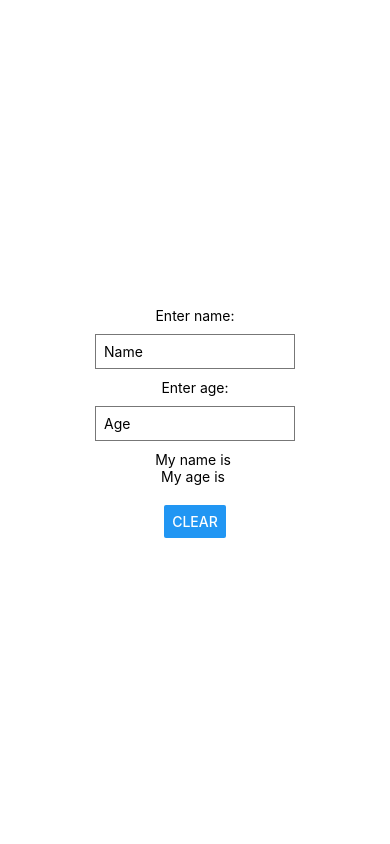
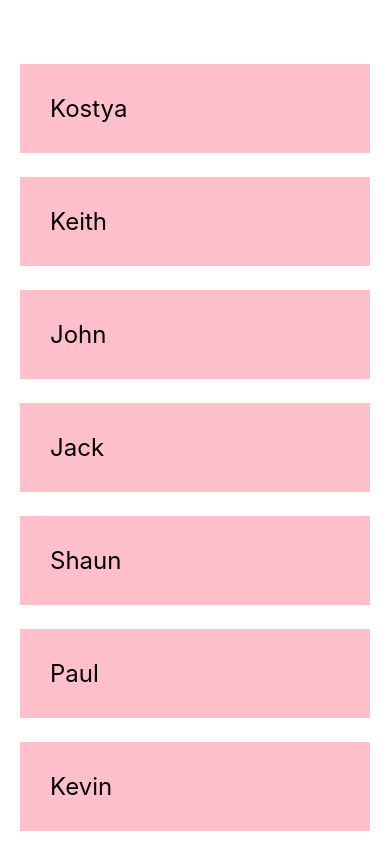
Before and after one commit to KeithChasen/react-native-gq-nd, a React Native app: screen / in a window 390 px wide. Built offline with nearby package versions, Linux system fonts and the light colour scheme.

Commit message:
lists using scroll view tag

```diff
--- a/App.js
+++ b/App.js
@@ -1,37 +1,35 @@
 import { StatusBar } from 'expo-status-bar';
 import React, { useState } from 'react';
-import { StyleSheet, Text, View, Button, TextInput } from 'react-native';
+import { StyleSheet, Text, View, Button, TextInput, ScrollView } from 'react-native';
 
 export default function App() {
-  const [name, setName] = useState('');
-  const [age, setAge] = useState('');
-  const clearHandler = () => {
-    setName('');
-    setAge('');
-  };
+  const [people, setPeople] = useState([
+    {name: 'Kostya', key: 1},
+    {name: 'Keith', key: 2},
+    {name: 'John', key: 3},
+    {name: 'Jack', key: 4},
+    {name: 'Shaun', key: 5},
+    {name: 'Paul', key: 6},
+    {name: 'Kevin', key: 7},
+    {name: 'Marshal', key: 8},
+  ]);
 
   return (
     <View style={styles.container}>
-      <Text>Enter name:</Text>
-      <TextInput
-        style={styles.input}
-        placeholder='Name'
-        onChangeText={(val) => setName(val)}
-        value={name}
-      />
-      <Text>Enter age:</Text>
-      <TextInput
-        style={styles.input}
-        keyboardType='numeric'
-        placeholder='Age'
-        onChangeText={(val) => setAge(val)}
-        value={age}
-      />
-      <Text>My name is {name}</Text>
-      <Text>My age is {age}</Text>
-        <View style={styles.buttonContainer}>
-          <Button title='Clear' onPress={clearHandler} />
-        </View>
+      <ScrollView>
+        {
+          people.map(person =>
+            (
+              <Text
+                style={styles.person}
+                key={person.key}
+              >
+                {person.name}
+              </Text>
+            )
+          )
+        }
+      </ScrollView>
     </View>
   );
 }
@@ -40,17 +38,16 @@ const styles = StyleSheet.create({
   container: {
     flex: 1,
     backgroundColor: '#fff',
-    alignItems: 'center',
-    justifyContent: 'center',
+    paddingTop: 40,
+    paddingHorizontal: 20
+    // alignItems: 'center',
+    // justifyContent: 'center',
   },
-  buttonContainer: {
-    marginTop: 20
-  },
-  input: {
-    borderWidth: 1,
-    borderColor: '#777',
-    padding: 8,
-    margin: 10,
-    width: 200
+  person: {
+    marginTop: 24,
+    padding: 30,
+    backgroundColor: 'pink',
+    fontSize: 24
+
   }
 });
```
